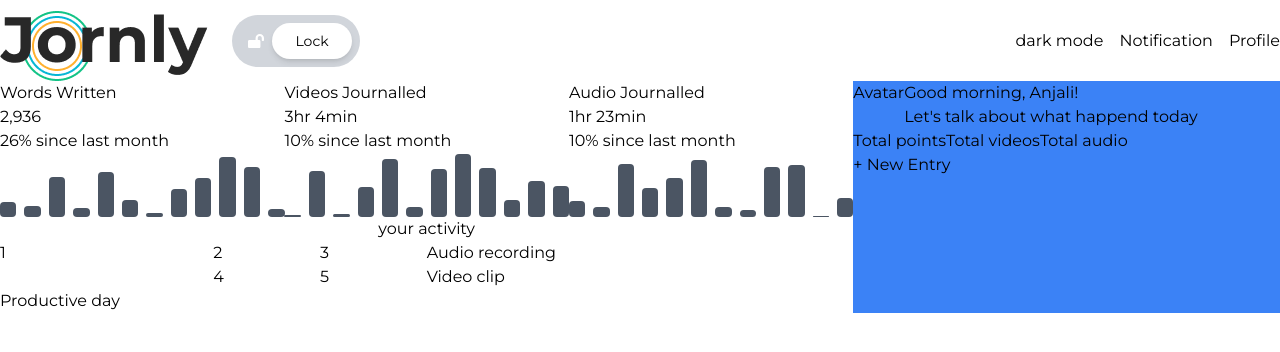
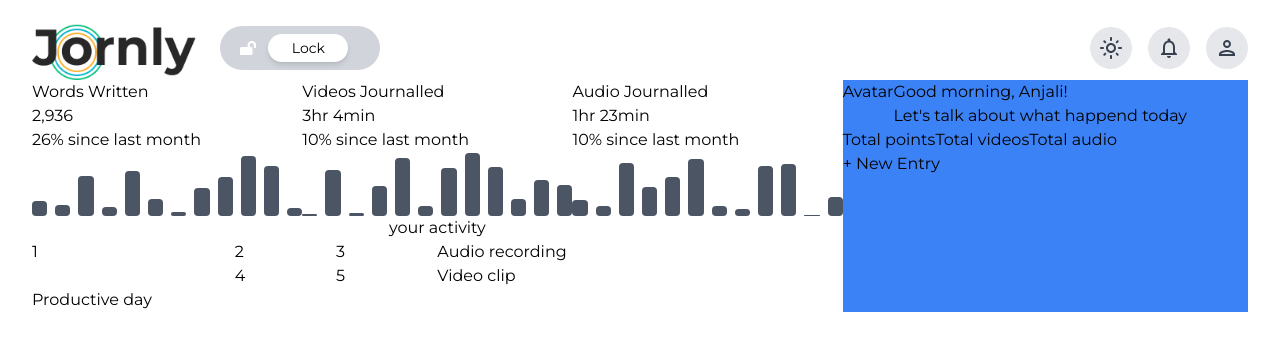
Before and after one commit to shivam-chandrayan/jornly-web-client, a React (Vite) app: page / in a window 1280 px wide. Shown: the top 352 px of the page. Built offline with nearby package versions, Linux system fonts and the light colour scheme.

Commit message:
add navbar elements

```diff
--- /dev/null
+++ b/src/Dashboard/NavBar/DarkModeToggleBtn/index.tsx
@@ -0,0 +1,21 @@
+import { useState } from "react";
+import { MdOutlineDarkMode, MdOutlineLightMode } from "react-icons/md";
+
+const DarkModeToggleBtn = () => {
+  const [isDarkMode, setIsDarkMode] = useState(false);
+
+  return (
+    <button
+      onClick={() => setIsDarkMode(!isDarkMode)}
+      className="flex items-center rounded-full p-2 bg-gray-200 hover:bg-gray-300 transition-colors duration-300"
+    >
+      {isDarkMode ? (
+        <MdOutlineDarkMode className="text-gray-700 text-2xl" />
+      ) : (
+        <MdOutlineLightMode className="text-gray-700 text-2xl" />
+      )}
+    </button>
+  );
+};
+
+export default DarkModeToggleBtn;
--- a/src/Dashboard/NavBar/LockToggleBtn/index.tsx
+++ b/src/Dashboard/NavBar/LockToggleBtn/index.tsx
@@ -9,22 +9,27 @@ const LockToggleBtn = () => {
       onClick={() => setIsToggled(!isToggled)}
       className={`flex items-center justify-between rounded-full px-2 py-2 cursor-pointer transition-colors duration-300 ease-in-out bg-gray-300`}
     >
-      {!isToggled && (
-        <div className="px-2">
-          <FaLockOpen className="text-white" />
-        </div>
-      )}
       <div
-        className={`bg-white rounded-full shadow-md transform transition-transform duration-300 ease-in-out flex items-center justify-center text-sm w-20 p-2`}
+        className={`px-3 transition-all duration-300 ease-in-out ${
+          !isToggled ? "opacity-100 w-auto" : "opacity-0 w-0 px-0"
+        }`}
+      >
+        <FaLockOpen className="text-white" />
+      </div>
+
+      <div
+        className={`bg-white rounded-full shadow-md transform transition-transform duration-300 ease-in-out flex items-center justify-center text-sm w-20 px-2 py-1`}
       >
         {!isToggled ? "Lock" : "Unlock"}
       </div>
 
-      {isToggled && (
-        <div className="px-2">
-          <FaLock className="text-white" />
-        </div>
-      )}
+      <div
+        className={`px-3 transition-all duration-300 ease-in-out ${
+          isToggled ? "opacity-100 w-auto" : "opacity-0 w-0 px-0"
+        }`}
+      >
+        <FaLock className="text-white" />
+      </div>
     </div>
   );
 };
--- /dev/null
+++ b/src/Dashboard/NavBar/NotificationBtn/index.tsx
@@ -0,0 +1,11 @@
+import { MdNotificationsNone } from "react-icons/md";
+
+const NotificationBtn = () => {
+  return (
+    <button className="flex items-center justify-center rounded-full p-2 bg-gray-200 hover:bg-gray-300 transition-colors duration-300">
+      <MdNotificationsNone className="text-gray-700 text-2xl" />
+    </button>
+  );
+};
+
+export default NotificationBtn;
--- /dev/null
+++ b/src/Dashboard/NavBar/ProfileBtn/index.tsx
@@ -0,0 +1,11 @@
+import { MdOutlinePerson } from "react-icons/md";
+
+const ProfileBtn = () => {
+  return (
+    <button className="flex items-center justify-center rounded-full p-2 bg-gray-200 hover:bg-gray-300 transition-colors duration-300">
+      <MdOutlinePerson className="text-gray-700 text-2xl" />
+    </button>
+  );
+};
+
+export default ProfileBtn;
--- a/src/Dashboard/NavBar/index.tsx
+++ b/src/Dashboard/NavBar/index.tsx
@@ -1,20 +1,23 @@
+import DarkModeToggleBtn from "./DarkModeToggleBtn";
 import LockToggleBtn from "./LockToggleBtn";
+import NotificationBtn from "./NotificationBtn";
+import ProfileBtn from "./ProfileBtn";
 
 const NavBar = () => {
   return (
     <div className="flex justify-between items-center">
       <div className="left-group flex items-center gap-6">
-        <div className="logo text-3xl">
-          <img src="./img/logo-light.png" alt="" />
+        <div className="logo">
+          <img src="./img/logo-light.png" alt="Logo" className="h-8 md:h-16" />
         </div>
         <div>
           <LockToggleBtn />
         </div>
       </div>
       <div className="right-group nav-elements flex gap-4">
-        <div>dark mode</div>
-        <div>Notification</div>
-        <div>Profile</div>
+        <DarkModeToggleBtn />
+        <NotificationBtn />
+        <ProfileBtn />
       </div>
     </div>
   );
--- a/src/Dashboard/index.tsx
+++ b/src/Dashboard/index.tsx
@@ -24,7 +24,7 @@ const featuredStats = [
 
 const Dashboard = () => {
   return (
-    <>
+    <div className="mx-8 mt-4">
       <NavBar />
 
       <div className="main-content grid grid-cols-3">
@@ -73,7 +73,7 @@ const Dashboard = () => {
           <div className="calendar-container"></div>
         </div>
       </div>
-    </>
+    </div>
   );
 };
 
```
